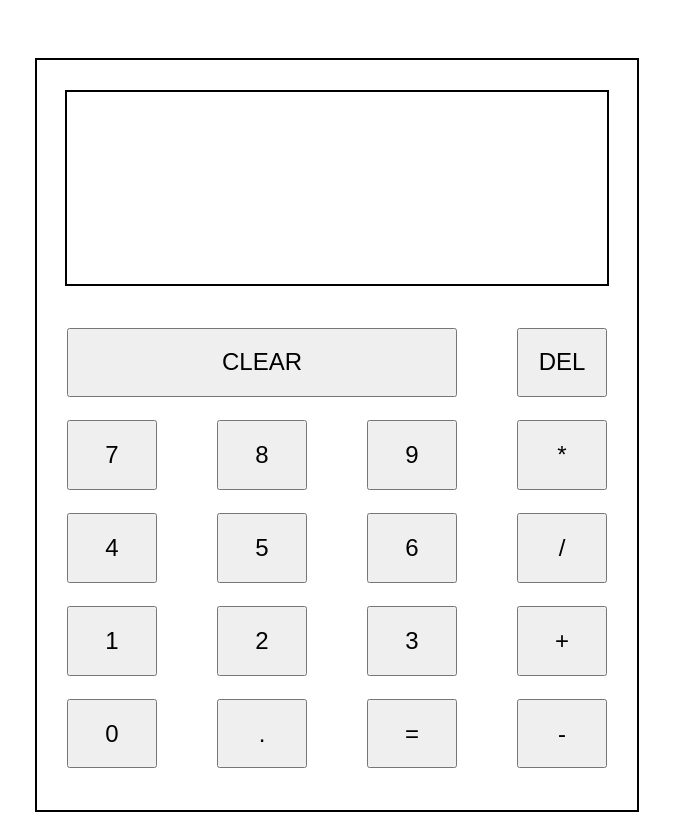
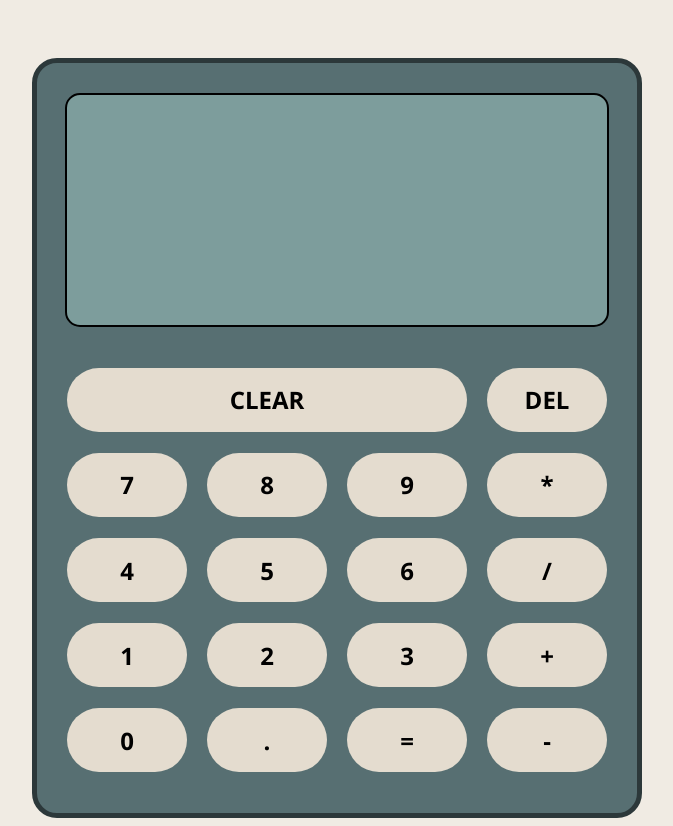
Before and after one commit to martynasmat/calculator, a plain HTML site: page index.html in a window 1280 px wide. Shown: the whole page, without its empty margins (303-976 px from the left). Drawn offline with Linux system fonts and the light colour scheme.

Commit message:
Add button hover animations, change fonts

```diff
--- a/index.html
+++ b/index.html
@@ -3,8 +3,8 @@
 <head>
     <meta charset="UTF-8">
     <meta http-equiv="X-UA-Compatible" content="IE=edge">
-    <link rel="stylesheet" href="./styles.css">
-    <script src="./script.js" defer></script>
+    <link rel="stylesheet" href="./styles/styles.css">
+    <script src="./script/script.js" defer></script>
     <title>Calculator</title>
 </head>
 <body>
--- a/styles.css
+++ /dev/null
@@ -1,72 +0,0 @@
-body {
-    display: flex;
-    justify-content: space-around;
-}
-
-.calculator-wrapper {
-    display: flex;
-    flex-direction: column;
-    justify-content: space-between;
-    align-items: center;
-    border: 2px solid black;
-    width: 600px;
-    height: 750px;
-    margin-top: 50px;
-}
-
-.screen-wrapper {
-    border: 2px solid black;
-    flex: 1 1 0;
-    width: 90%;
-    margin-top: 5%;
-}
-
-.screen {
-    display: flex;
-    flex-direction: column;
-    justify-content: space-between;
-    align-items: flex-start;
-    min-height: 192px;
-}
-
-.previous-value {
-    margin: 5% 10% 5% 5%;
-    font-size: 32px;
-}
-
-.current-value {
-    margin: 5% 7% 5% 5%;
-    font-size: 40px;
-}
-
-.button-wrapper {
-    display: flex;
-    flex-direction: column;
-    justify-content: space-between;
-    flex: 3 1 0;
-    width: 90%;
-    margin-bottom: 5%;
-    margin-top: 5%;
-}
-
-.button-row {
-    display: flex;
-    flex-direction: row;
-    justify-content: space-between;
-    align-items: center;
-    height: 100%;
-    gap: 30px;
-}
-
-button {
-    height: 75%;
-    max-width: 90px;
-    max-height: 90px;
-    font-size: 24px;
-    flex: 1 1 0;
-}
-
-.button.clear {
-    height: 75%;
-    max-width: 390px;
-}
--- /dev/null
+++ b/styles/styles.css
@@ -0,0 +1,108 @@
+@font-face {
+    font-family: 'screen-digital';
+    src: url('../fonts/digital-7.ttf') format('truetype');
+    font-weight: normal;
+    font-style: normal;
+}
+
+@font-face {
+    font-family: 'buttons';
+    src: url('../fonts/OpenSans-Font.ttf') format('truetype');
+    font-weight: bold;
+    font-style: normal;
+}
+
+body {
+    display: flex;
+    justify-content: space-around;
+    background-color: #F0EBE3;
+}
+
+.calculator-wrapper {
+    display: flex;
+    flex-direction: column;
+    justify-content: space-between;
+    align-items: center;
+    border: 5px solid #2c383a;
+    border-radius: 25px;
+    width: 600px;
+    height: 750px;
+    margin-top: 50px;
+    background-color: #576F72;
+    min-width: 250px;
+}
+
+.screen-wrapper {
+    flex: 1 1 0;
+    width: 90%;
+    margin-top: 5%;
+    background-color: #7D9D9C;
+    border: 2px solid black;
+    border-radius: 15px;
+}
+
+.screen {
+    display: flex;
+    flex-direction: column;
+    justify-content: space-between;
+    align-items: flex-start;
+    min-height: 230px;
+}
+
+p {
+    font-family: 'screen-digital', sans-serif;
+    color: rgb(51, 51, 51);
+}
+
+.previous-value {
+    margin: 5% 0% 0% 10%;
+    font-size: 42px;
+}
+
+.current-value {
+    margin: 0% 0% 10% 10%;
+    font-size: 58px;
+}
+
+.button-wrapper {
+    display: flex;
+    flex-direction: column;
+    justify-content: space-between;
+    flex: 3 1 0;
+    width: 90%;
+    margin-bottom: 5%;
+    margin-top: 5%;
+}
+
+.button-row {
+    display: flex;
+    flex-direction: row;
+    justify-content: space-between;
+    align-items: center;
+    height: 100%;
+}
+
+button {
+    height: 75%;
+    max-width: 120px;
+    max-height: 90px;
+    font-size: 24px;
+    flex: 1 1 0;
+    background-color: #E4DCCF;
+    color: black;
+    font-family: 'buttons', sans-serif;
+    border-radius: 70px;
+    border: none;
+    transition: 0.4s;
+}
+
+button:hover {
+    background-color: #2e3a3b;
+    color: #E4DCCF;
+    height: 100%;
+}
+
+.clear {
+    height: 75%;
+    max-width: 400px;
+}
```
Also changed, not shown: fonts/OpenSans-Font.ttf (added), fonts/digital-7.ttf (added), script/script.js (renamed from script.js).
